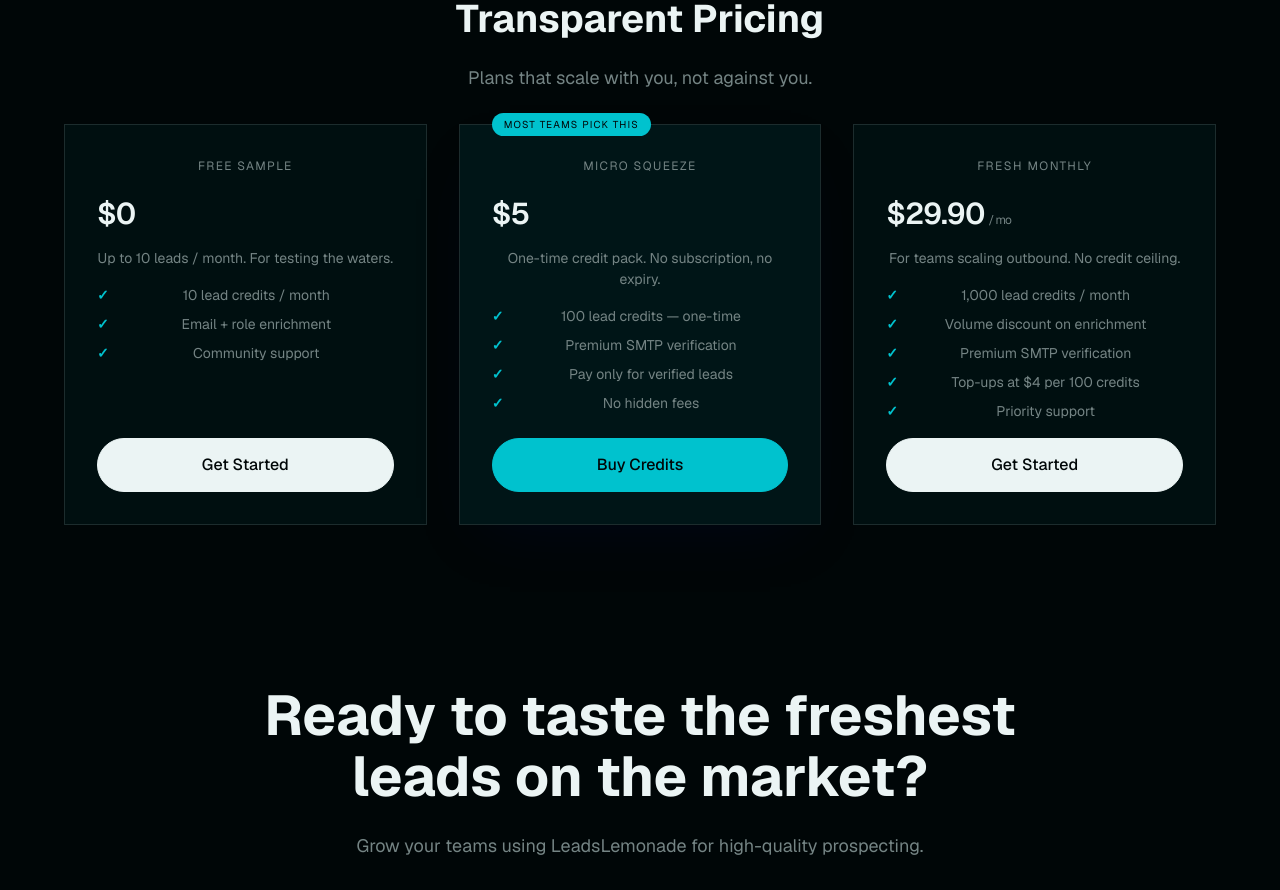
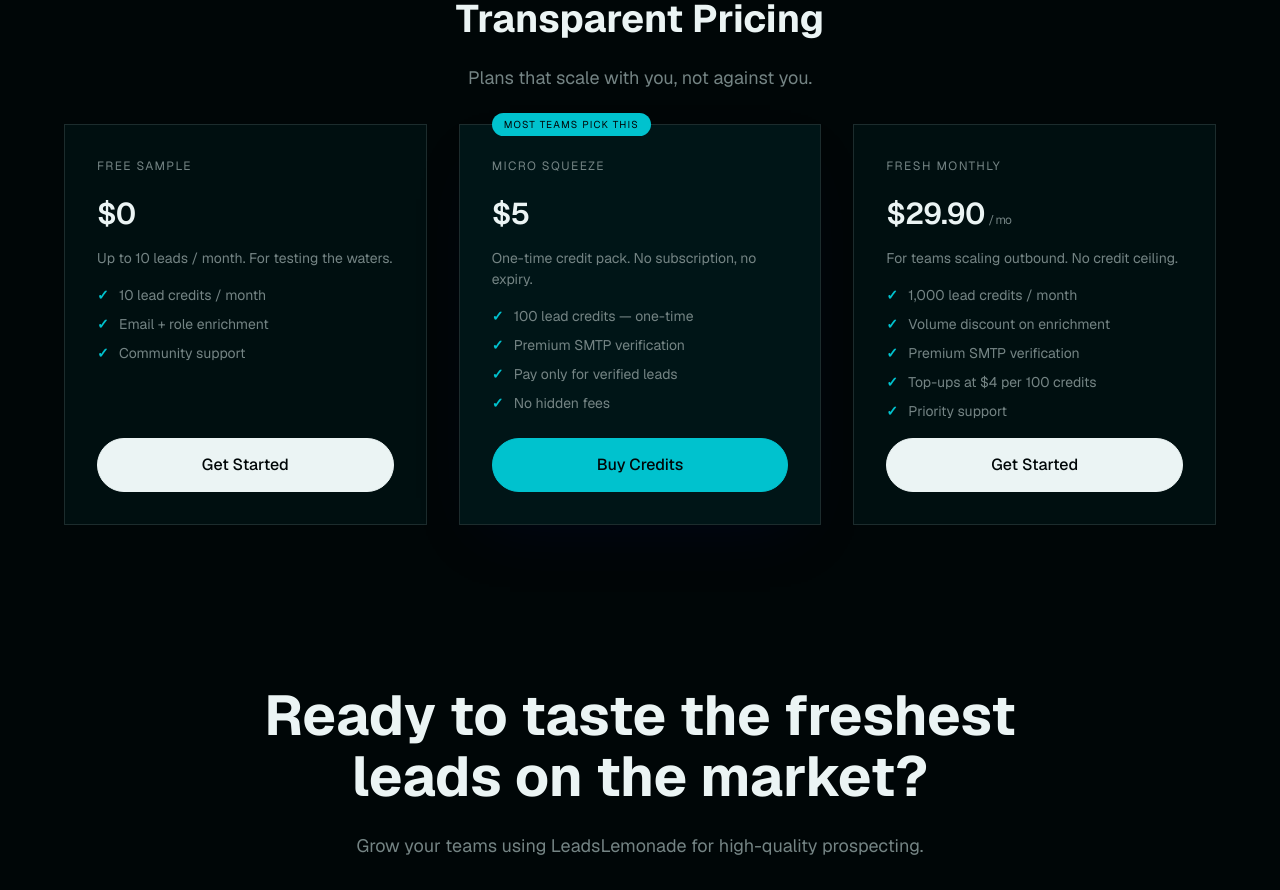
Before and after one commit to riskids/leadslemonade-landingpage, a Next.js app: page / in a window 1280 px wide. Shown: the part 4040-4930 px from the top of the page. Built offline with nearby package versions, Linux system fonts and the light colour scheme.

Commit message:
fix: pricing card text alignment — left-align card content

```diff
--- a/src/components/sections/PricingSection.tsx
+++ b/src/components/sections/PricingSection.tsx
@@ -93,6 +93,7 @@
                 display: 'flex',
                 flexDirection: 'column',
                 gap: '1rem',
+                textAlign: 'left',
                 position: 'relative',
                 ...(tier.popular
                   ? {
```
